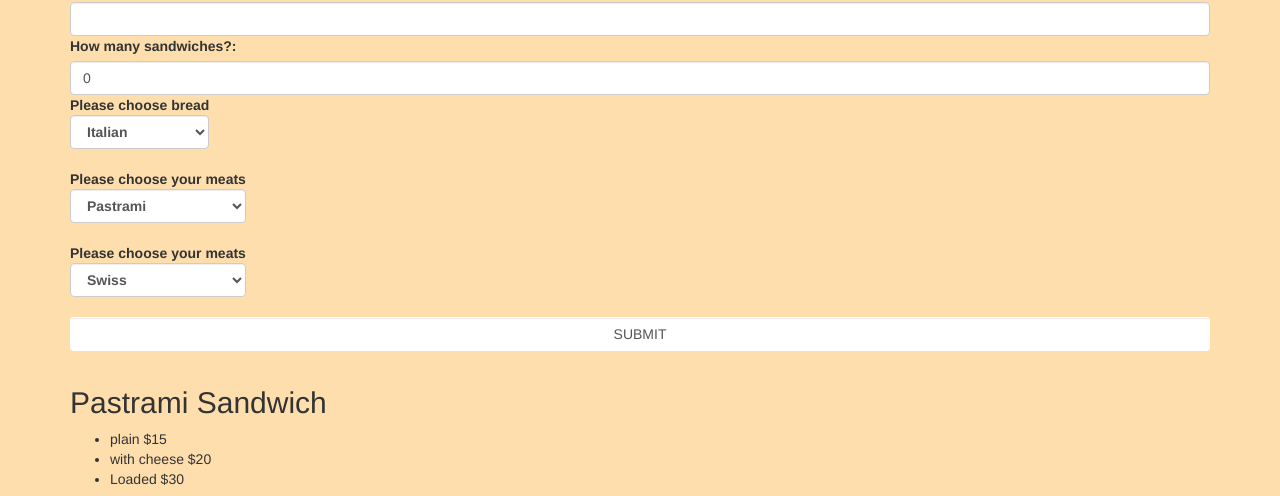
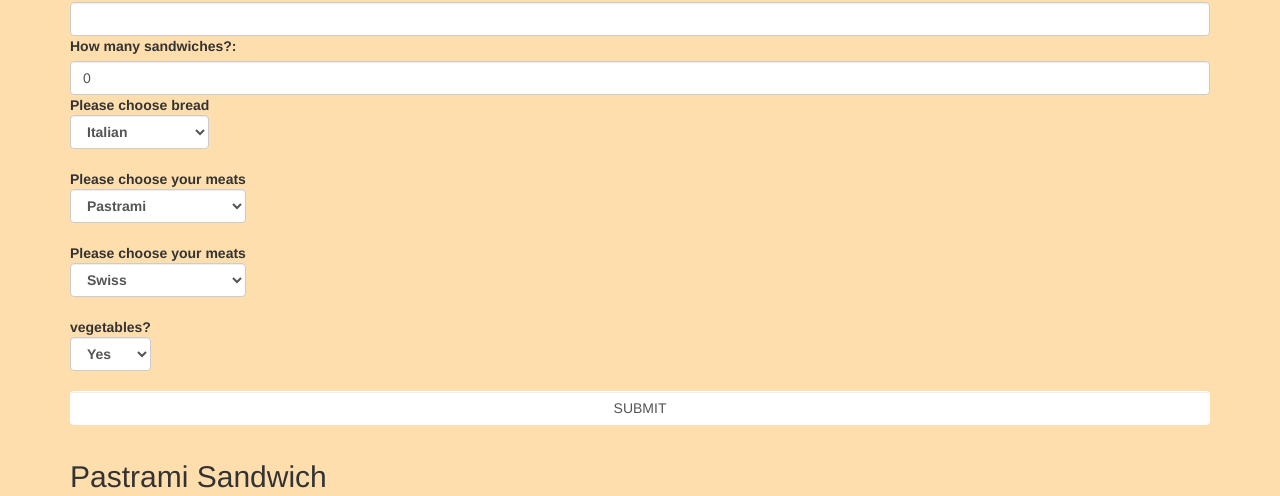
Before and after one commit to russvetsper/ny-deli, a plain HTML site: page index.html in a window 1280 px wide. Shown: the part 318-814 px from the top of the page. Drawn offline with nearby package versions, Linux system fonts and the light colour scheme.

Commit message:
add vegetableo ption

```diff
--- a/index.html
+++ b/index.html
@@ -36,7 +36,7 @@
           <div class="item">
             <img src="img/sandwich2.jpeg" alt="russ" class="img-responsive img-rounded">
             <div class="carousel-caption">
-              Rye brad sandwich
+              Rye bread sandwich
             </div>
           </div>
           <div class="item">
@@ -103,6 +103,14 @@
          </label>
        </div>
 
+       <div class="form-group">
+           <label for="vegetablesChoices"> vegetables?
+             <select class="form-control" id="vegetableChoices">
+               <option value="1">Yes</option>
+               <option value="2">No</option>
+             </select>
+           </label>
+       </div>
 
 
        <button class="btn form-control" type="submit" name="button">SUBMIT</button>
```
